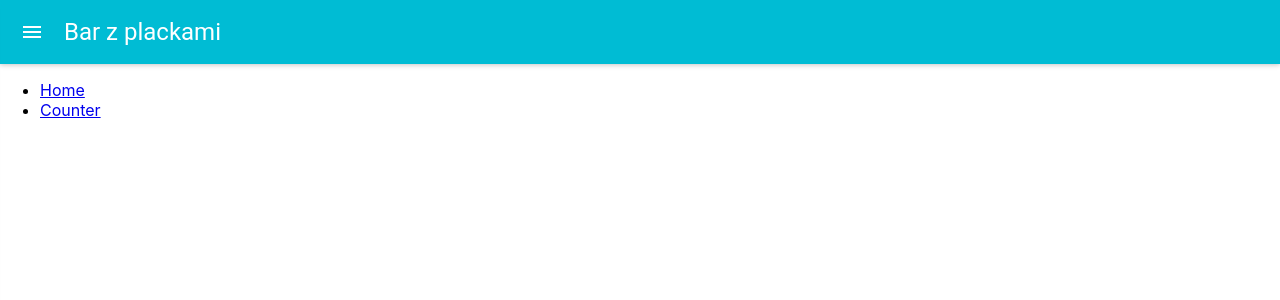
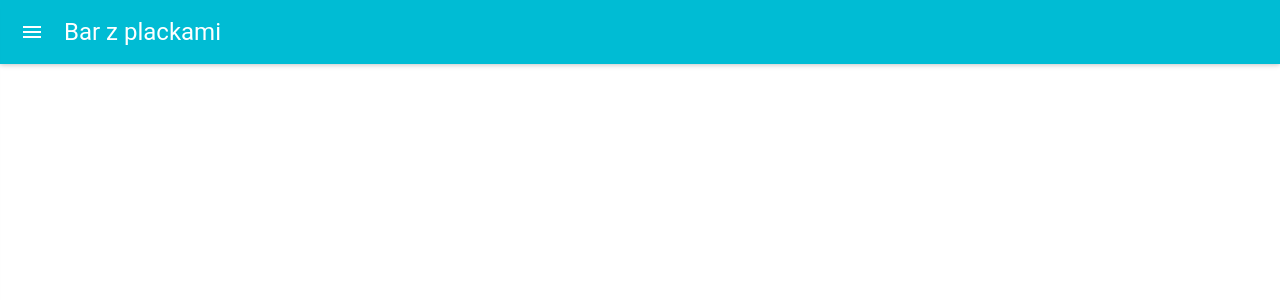
Before and after one commit to MarcinGal/react-3day, a React (Create React App) app: page / in a window 1280 px wide. Shown: the top 300 px of the page. Built offline with nearby package versions, Linux system fonts and the light colour scheme.

Commit message:
import menu style

```diff
--- a/src/App.js
+++ b/src/App.js
@@ -1,28 +1,36 @@
 import React from 'react'
 import { BrowserRouter as Router, Route, Link } from 'react-router-dom'
+import MenuItem from 'material-ui/MenuItem';
 
 import Counter from './Counter'
 import Navigation from './Navigation/Navigation'
 import Route1 from './Home'
 
 const App = (props) => (
-  <div>
-    <Navigation
-      title="Bar z plackami"
-    />
-    <Router>
+  <Router>
+    <div>
+      <Navigation
+        title="Bar z plackami"
+      >
+        <Link to='/'>
+          <MenuItem>
+            Home
+          </MenuItem>
+        </Link>
+        <Link to='/counter'>
+          <MenuItem>
+            Counter
+          </MenuItem>
+        </Link>
+      </Navigation>
       <div>
-        <ul>
-          <li><Link to='/'>Home</Link></li>
-          <li><Link to='/counter'>Counter</Link></li>
-        </ul>
         <div>
           <Route path="/" component={Route1} />
-          <Route path="/counter" component={() => <Counter startNumber={5}/> } />
+          <Route path="/counter" component={() => <Counter startNumber={5} />} />
         </div>
       </div>
-    </Router>
-  </div>
+    </div>
+  </Router>
 
 )
 
--- a/src/Navigation/Navigation.js
+++ b/src/Navigation/Navigation.js
@@ -24,6 +24,7 @@ class Navigation extends React.Component {
                     open={this.state.isDrawerOpen}
                     onRequestChange={this.toggleDrawer}
                 >
+                {this.props.children}
                 </Drawer>
             </div >
         )
```
